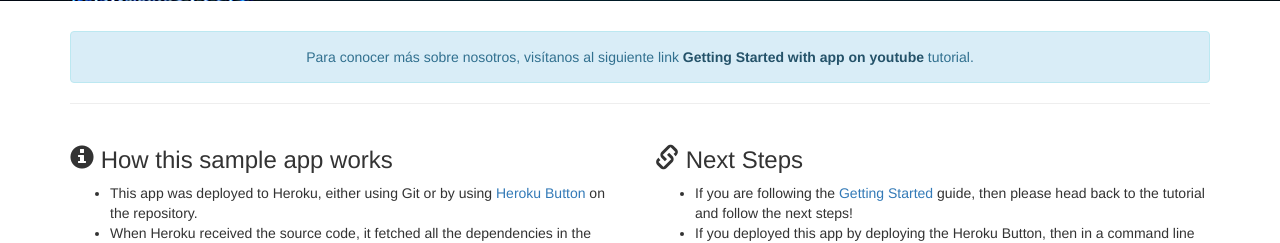
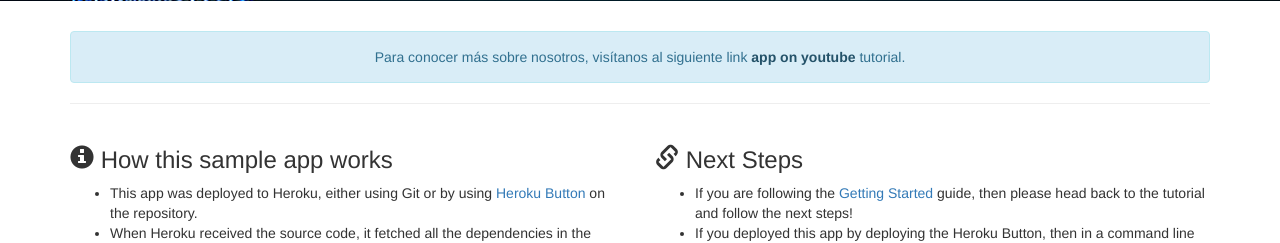
Before and after one commit to luisrojano/smarthouse2021, a PHP site: template web/views/index.twig in a window 1280 px wide. Shown: the part 521-764 px from the top of the page. Run offline with PHP 8.4, Linux system fonts and the light colour scheme; the template is opened without the code that fills it, so the values that code supplies are empty; some libraries are stand-ins or nearby versions.

Commit message:
Update index.twig

```diff
--- a/web/views/index.twig
+++ b/web/views/index.twig
@@ -14,7 +14,7 @@
 </div>
 <div class="container">
   <div class="alert alert-info text-center" role="alert">
-    Para conocer más sobre nosotros, visítanos al siguiente link  <a href="https://www.youtube.com/watch?v=sYqjs8TKkOE" class="alert-link">Getting Started with app on youtube</a> tutorial.
+    Para conocer más sobre nosotros, visítanos al siguiente link  <a href="https://www.youtube.com/watch?v=sYqjs8TKkOE" class="alert-link"> app on youtube</a> tutorial.
   </div>
   <hr>
   <div class="row">
```
